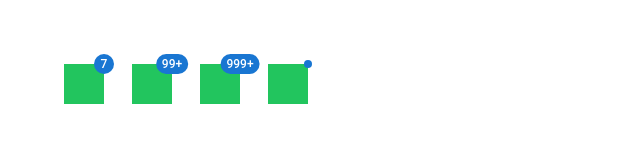
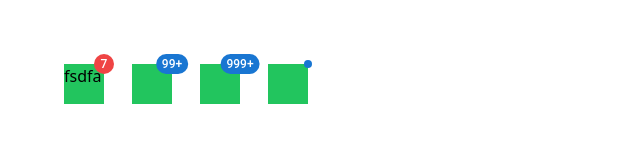
Before and after one commit to Milad1412/mui-course, a React (Create React App) app: page / in a window 1280 px wide. Shown: the top 160 px of the page, without its empty margins (0-640 px from the left). Built offline with nearby package versions, Linux system fonts and the light colour scheme.

Commit message:
customize using MUI with tailwindcss

```diff
--- a/src/components/MuiBadge.tsx
+++ b/src/components/MuiBadge.tsx
@@ -1,10 +1,10 @@
-import { Badge } from "@mui/material";
+import Badge from "@mui/material/Badge";
 
 const MuiBadge = () => {
   return (
     <div className="flex space-x-7">
-      <Badge badgeContent={7} color="primary">
-        <div className="bg-green-500 w-10 h-10"></div>
+      <Badge badgeContent={7} classes={{ badge: "bg-red-500" }} color="primary">
+        <div className="bg-green-500 w-10 h-10">fsdfa</div>
       </Badge>
 
       <Badge badgeContent={100} color="primary" max={99}>
--- a/src/index.tsx
+++ b/src/index.tsx
@@ -3,16 +3,38 @@ import ReactDOM from "react-dom/client";
 import "./index.css";
 import App from "./App";
 import reportWebVitals from "./reportWebVitals";
-import { StyledEngineProvider } from "@mui/material/styles";
+import {
+  createTheme,
+  StyledEngineProvider,
+  ThemeProvider,
+} from "@mui/material/styles";
 
 const root = ReactDOM.createRoot(
   document.getElementById("root") as HTMLElement
 );
+
+const theme = createTheme({
+  components: {
+    MuiPopover: {
+      defaultProps: {
+        container: document.getElementById("root") as HTMLElement,
+      },
+    },
+    MuiPopper: {
+      defaultProps: {
+        container: document.getElementById("root") as HTMLElement,
+      },
+    },
+  },
+});
+
 root.render(
   <React.StrictMode>
-    {/* <StyledEngineProvider injectFirst> */}
-    <App />
-    {/* </StyledEngineProvider> */}
+    <StyledEngineProvider injectFirst>
+      <ThemeProvider theme={theme}>
+        <App />
+      </ThemeProvider>
+    </StyledEngineProvider>
   </React.StrictMode>
 );
 
```
